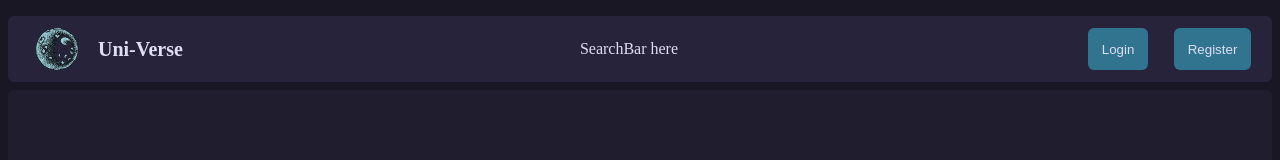
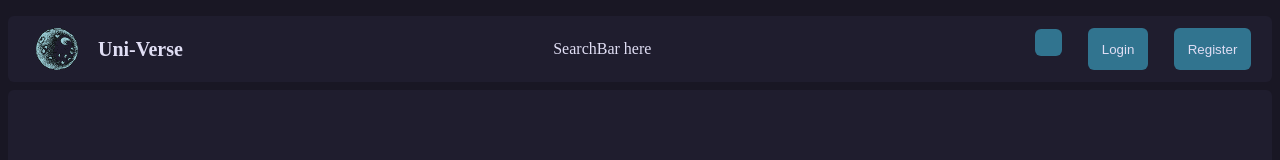
Before and after one commit to uni-verse-fm/uni-verse-frontend, a SvelteKit app: page / in a window 1280 px wide. Shown: the top 160 px of the page. Built offline with nearby package versions, Linux system fonts and the light colour scheme; no server answers.

Commit message:
header: add create menu

```diff
--- a/package.json
+++ b/package.json
@@ -35,5 +35,8 @@
 		"vite": "^5.0.3",
 		"vitest": "^1.2.0"
 	},
-	"type": "module"
+	"type": "module",
+	"dependencies": {
+		"iconify-icon": "^2.1.0"
+	}
 }
--- a/src/global.css
+++ b/src/global.css
@@ -40,3 +40,7 @@ input {
   border-radius: var(--rounding);
   border-style: none;
 }
+
+iconify-icon {
+  vertical-align: middle;
+}
--- /dev/null
+++ b/src/routes/create_selector.svelte
@@ -0,0 +1,82 @@
+<script>
+	import { goto } from '$app/navigation';
+	import { slide } from 'svelte/transition';
+	import { quintOut } from 'svelte/easing';
+	import 'iconify-icon';
+
+	let showModal = false;
+
+	function handleShowModal() {
+		showModal = !showModal;
+	}
+</script>
+
+<div class="container">
+	<button class="modal-button" on:click={handleShowModal}>
+		<iconify-icon icon="material-symbols:add" />
+	</button>
+	{#if showModal}
+		<div
+			class="create-menu"
+			transition:slide={{ delay: 250, duration: 300, easing: quintOut, axis: 'y' }}
+		>
+			<button
+				class="create-button"
+				on:click={() => {
+					goto('/create/release');
+				}}
+			>
+				Release
+			</button>
+			<button
+				class="create-button"
+				on:click={() => {
+					goto('/create/resource-pack');
+				}}
+			>
+				Resource pack
+			</button>
+			<button
+				class="create-button"
+				on:click={() => {
+					goto('/create/playlist');
+				}}
+			>
+				Playlist
+			</button>
+		</div>
+	{/if}
+</div>
+
+<style>
+	.container {
+		position: relative;
+		display: inline-block;
+	}
+
+	.modal-button {
+		margin: auto 1em;
+		background-color: var(--pine);
+	}
+
+	.create-menu {
+		transition: ease-in 2s;
+
+		margin-top: 0.5em;
+		display: flex;
+		flex-direction: column;
+		justify-content: space-between;
+		position: absolute;
+		background-color: var(--overlay);
+		border-radius: var(--rounding);
+		width: max-content;
+		padding: 0.5em 1em;
+	}
+
+	.create-button {
+		text-decoration: none;
+		display: block;
+		width: 100%;
+		margin: 0.5em 0;
+	}
+</style>
--- a/src/routes/header.svelte
+++ b/src/routes/header.svelte
@@ -1,6 +1,7 @@
 <script>
 	import { goto } from '$app/navigation';
 	import Icon from '$lib/images/uni-verse-logo.svg';
+	import CreateSelector from './create_selector.svelte';
 	import { getContext } from 'svelte';
 
 	function handleLogin() {
@@ -22,7 +23,8 @@
 	<div class="">
 		SearchBar here<!-- <SearchBar  /> -->
 	</div>
-	<div class="authSection">
+	<div class="controlsSection">
+		<CreateSelector />
 		{#if $session}
 			<span> {$session.username} </span>
 			<form method="POST" action="/auth/logout">
@@ -37,7 +39,7 @@
 
 <style>
 	header {
-		background-color: var(--overlay);
+		background-color: var(--surface);
 		display: flex;
 		flex-direction: row;
 		top: 1em;
@@ -55,12 +57,12 @@
 		margin-bottom: auto;
 	}
 
-	.authSection {
+	.controlsSection {
 		display: flex;
 		flex-direction: row;
 	}
 
-	.authSection * {
+	.controlsSection * {
 		margin: auto 1em;
 	}
 
```
Also changed, not shown: 1 other file (tests, documents, lock files or other folders). Lines whose indentation alone changed are shown as unchanged.
